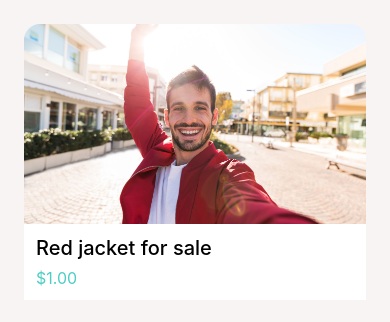
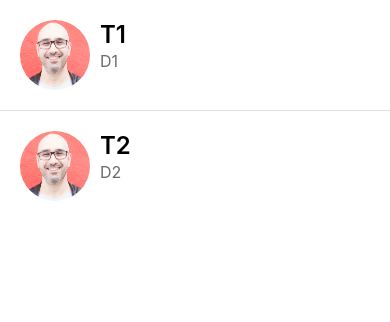
Before and after one commit to ShubhamBirari/doneWithIt, a React Native app: screen / in a window 390 px wide. Shown: the top 322 px of the page. Built offline with nearby package versions, Linux system fonts and the light colour scheme.

Commit message:
feat: rendering lists, separators

```diff
--- a/App.js
+++ b/App.js
@@ -1,19 +1,8 @@
-import { StyleSheet, SafeAreaView, StatusBar, Platform } from 'react-native';
-import colors from './app/config/colors';
-import WelcomeScreen from './app/screens/WelcomeScreen';
-import Card from './app/components/Card';
+import { StyleSheet, StatusBar, Platform } from 'react-native';
+import MessagesScreen from './app/screens/MessagesScreen';
 
 export default function App() {
-	return (
-		<SafeAreaView style={styles.container}>
-			{/* <WelcomeScreen /> */}
-			<Card
-				title='Red jacket for sale'
-				subtitle={'$1.00'}
-				image={require('./assets/jacket.jpg')}
-			/>
-		</SafeAreaView>
-	);
+	return <MessagesScreen />;
 }
 
 const styles = StyleSheet.create({
--- /dev/null
+++ b/app/components/AppText.js
@@ -0,0 +1,12 @@
+import React from 'react';
+import { Text, StyleSheet } from 'react-native';
+
+function AppText({ children, style }) {
+	return <Text style={[styles.text, style]}>{children}</Text>;
+}
+
+const styles = StyleSheet.create({
+	text: {},
+});
+
+export default AppText;
--- /dev/null
+++ b/app/components/ListItem.js
@@ -0,0 +1,41 @@
+import React from 'react';
+import { Image, View, StyleSheet } from 'react-native';
+import colors from '../config/colors';
+import AppText from './AppText';
+
+function ListItem({ title, subtitle, image }) {
+	return (
+		<View style={styles.container}>
+			<Image style={styles.image} source={image} resizeMode='cover' />
+			<View style={styles.detailContainer}>
+				<AppText style={styles.title}>{title}</AppText>
+				<AppText style={styles.subtitle}>{subtitle}</AppText>
+			</View>
+		</View>
+	);
+}
+
+const styles = StyleSheet.create({
+	container: {
+		flexDirection: 'row',
+		padding: 20,
+	},
+	detailContainer: {},
+	image: {
+		width: 70,
+		height: 70,
+		borderRadius: 70,
+		marginRight: 10,
+	},
+	subtitle: {
+		color: colors.medium,
+		fontSize: 16,
+	},
+	title: {
+		fontSize: 24,
+		fontWeight: '600',
+		marginBottom: 2,
+	},
+});
+
+export default ListItem;
--- /dev/null
+++ b/app/components/ListItemSeparator.js
@@ -0,0 +1,16 @@
+import React from 'react';
+import { View, StyleSheet } from 'react-native';
+import colors from '../config/colors';
+
+function ListItemSeparator() {
+	return <View style={styles.root} />;
+}
+
+const styles = StyleSheet.create({
+	root: {
+		height: 1,
+		backgroundColor: colors.light,
+	},
+});
+
+export default ListItemSeparator;
--- /dev/null
+++ b/app/components/Screen.js
@@ -0,0 +1,14 @@
+import React from 'react';
+import { SafeAreaView, StyleSheet, Platform, StatusBar } from 'react-native';
+
+function Screen({ children }) {
+	return <SafeAreaView style={styles.root}>{children}</SafeAreaView>;
+}
+
+const styles = StyleSheet.create({
+	root: {
+		paddingTop: Platform.OS == 'android' ? StatusBar.currentHeight : 0,
+	},
+});
+
+export default Screen;
--- a/app/config/colors.js
+++ b/app/config/colors.js
@@ -3,4 +3,7 @@ export default {
 	secondary: '#4ecdc4',
 	black: '#000',
 	white: '#fff',
+
+	medium: '#6e6969',
+	light: '#e1e1e1',
 };
--- /dev/null
+++ b/app/screens/MessagesScreen.js
@@ -0,0 +1,41 @@
+import React from 'react';
+import { FlatList } from 'react-native';
+import ListItem from '../components/ListItem';
+import Screen from '../components/Screen';
+import ListItemSeparator from './../components/ListItemSeparator';
+
+const messages = [
+	{
+		id: 1,
+		title: 'T1',
+		description: 'D1',
+		image: require('../../assets/mosh.jpg'),
+	},
+	{
+		id: 2,
+		title: 'T2',
+		description: 'D2',
+		image: require('../../assets/mosh.jpg'),
+	},
+];
+
+function MessagesScreen(props) {
+	return (
+		<Screen>
+			<FlatList
+				data={messages}
+				keyExtractor={(message) => message.id.toString()}
+				renderItem={({ item }) => (
+					<ListItem
+						title={item.title}
+						subtitle={item.description}
+						image={item.image}
+					/>
+				)}
+				ItemSeparatorComponent={ListItemSeparator}
+			/>
+		</Screen>
+	);
+}
+
+export default MessagesScreen;
```
Also changed, not shown: app/components/ListingDetails.js (deleted, +0 -30 lines), app/components/ListingDetailsScreen.js (added, +50 -0 lines), app/screens/ViewImageScreen.js (+11 -8 lines).
